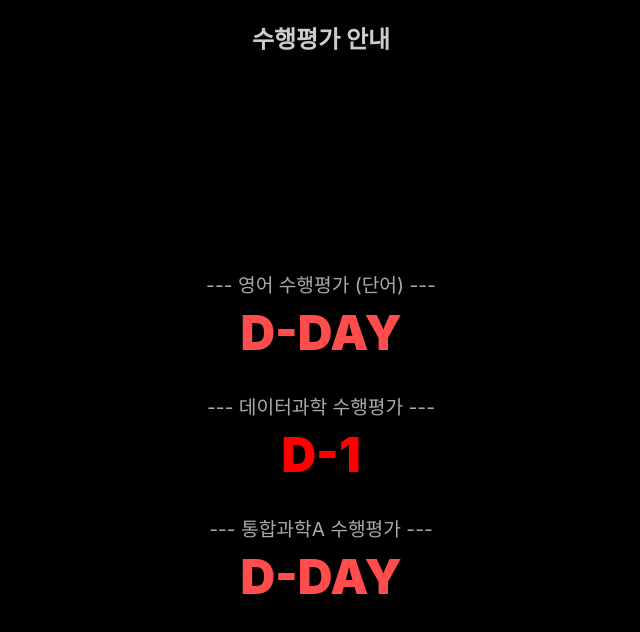
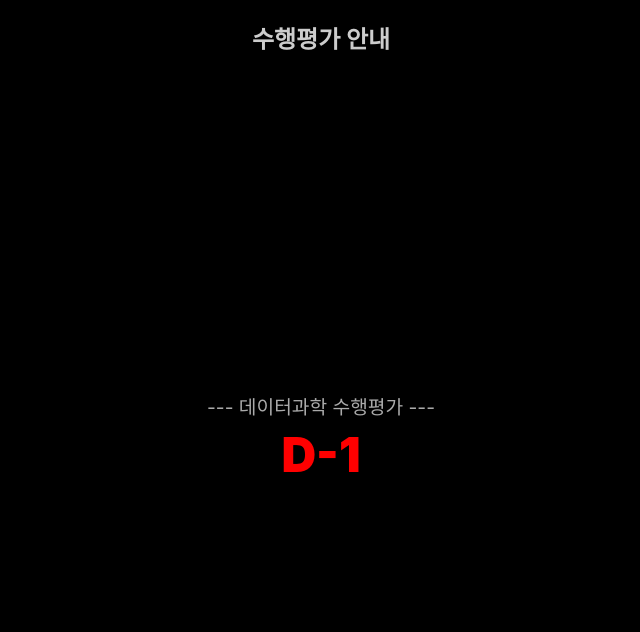
Before and after one commit to pyu2010/notice, a plain HTML site: page index.html in a window 1280 px wide. Shown: the whole page, without its empty margins (319-959 px from the left). Drawn offline with nearby package versions, Linux system fonts and the light colour scheme.

Commit message:
index.html 업데이트

```diff
--- a/index.html
+++ b/index.html
@@ -79,7 +79,7 @@ $(document).ready(function(){
     // ====== 여기에 수행평가 추가 ======
     const events = [
 
-          {title: "영어 수행평가 (단어)", date: "2026-11-24T00:00:00"},{title: "데이터과학 수행평가", date: "2026-11-26T00:00:00"},{title: "통합과학A 수행평가", date: "2026-11-24T00:00:00"}
+          {title: "데이터과학 수행평가", date: "2026-11-26T00:00:00"}
     ];
     // ===============================
 
```
